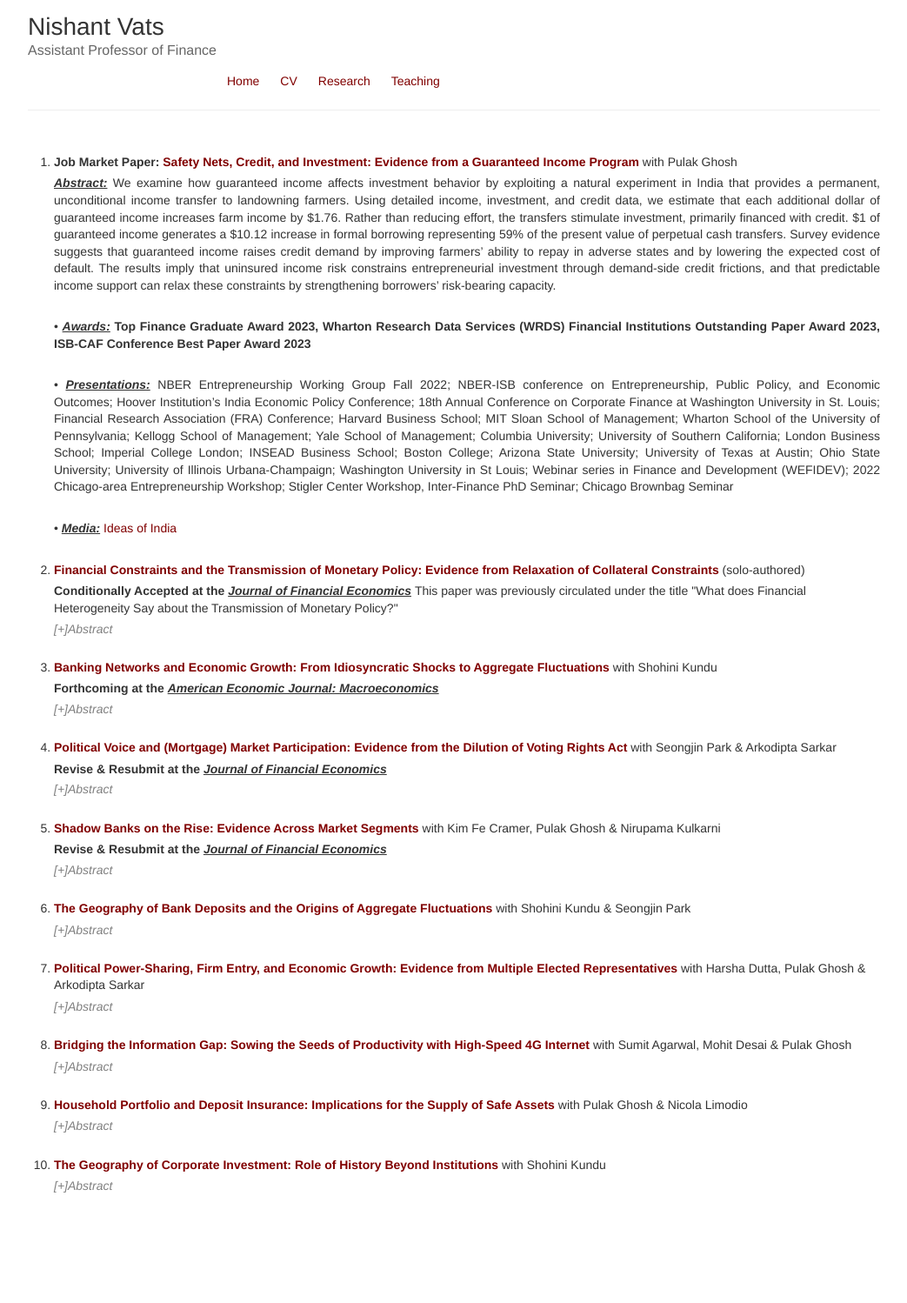
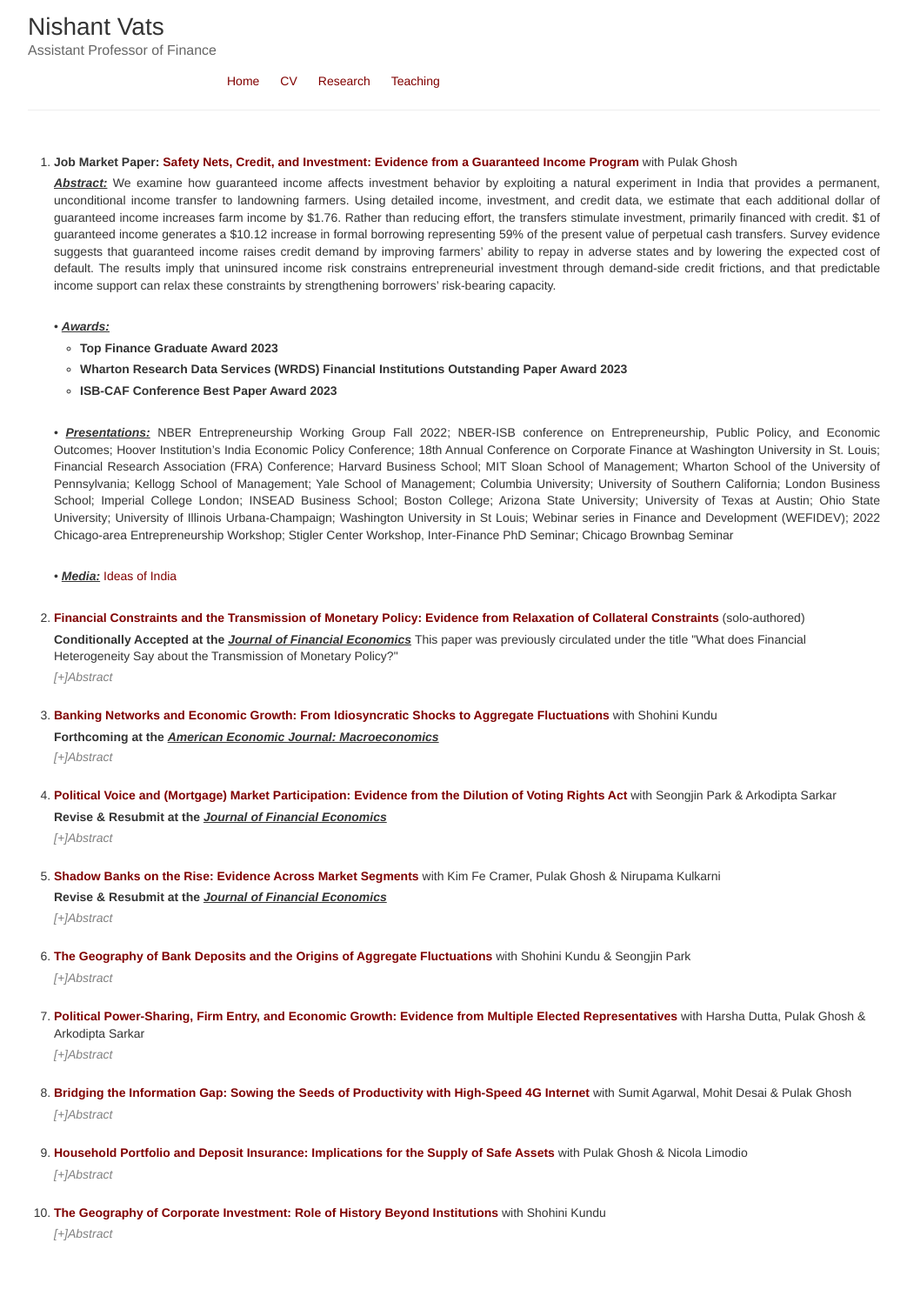
Before and after one commit to nishvats/nishvats.github.io, a Jekyll site: the page built from research.html, in a window 1280 px wide. Shown: the whole page at 87% size, without its empty margins (118-1161 px from the left). Built offline with Jekyll 4.4.1, drawn with Linux system fonts in a browser that asks for light colours; before the commit the page ends 1443 px from its top, so only the background shows below that.

Commit message:
Update research.html

```diff
--- a/research.html
+++ b/research.html
@@ -6,7 +6,13 @@ layout: default
     <li> <b>Job Market Paper:</b> <b><a href="https://papers.ssrn.com/sol3/papers.cfm?abstract_id=4265112">Safety Nets, Credit, and Investment: Evidence from a Guaranteed Income Program</a></b> with Pulak Ghosh </li>
     <p align="justify"> <b><u><em>Abstract:</em></u></b> We examine how guaranteed income affects investment behavior by exploiting a natural experiment in India that provides a permanent, unconditional income transfer to landowning farmers. Using detailed income, investment, and credit data, we estimate that each additional dollar of guaranteed income increases farm income by $1.76. Rather than reducing effort, the transfers stimulate investment, primarily financed with credit. $1 of guaranteed income generates a $10.12 increase in formal borrowing representing 59% of the present value of perpetual cash transfers. Survey evidence suggests that guaranteed income raises credit demand by improving farmers’ ability to repay in adverse states and by lowering the expected cost of default. The results imply that uninsured income risk constrains entrepreneurial investment through demand-side credit frictions, and that predictable income support can relax these constraints by strengthening borrowers’ risk-bearing capacity. </p>
     <br>
-    <p align="justify">• <b><u><em>Awards:</em></u> Top Finance Graduate Award 2023, Wharton Research Data Services (WRDS) Financial Institutions Outstanding Paper Award 2023, ISB-CAF Conference Best Paper Award 2023 </b> </p>
+    <p align="justify">• <b><u><em>Awards:</em></u>
+      <ul>
+  <li>Top Finance Graduate Award 2023</li>
+  <li>Wharton Research Data Services (WRDS) Financial Institutions Outstanding Paper Award 2023</li>
+  <li>ISB-CAF Conference Best Paper Award 2023</li>
+</ul>
+    </b> </p>
     <br>
     <p align="justify">• <b><u><em>Presentations:</em></u></b> NBER Entrepreneurship Working Group Fall 2022; NBER-ISB conference on Entrepreneurship, Public Policy, and Economic Outcomes; Hoover Institution’s India Economic Policy Conference; 18th Annual Conference on Corporate Finance at Washington University in St. Louis; Financial Research Association (FRA) Conference; Harvard Business School; MIT Sloan School of Management; Wharton School of the University of Pennsylvania; Kellogg School of Management; Yale School of Management; Columbia University; University of Southern California; London Business School; Imperial College London; INSEAD Business School; Boston College; Arizona State University; University of Texas at Austin; Ohio State University; University of Illinois Urbana-Champaign; Washington University in St Louis; Webinar series in Finance and Development (WEFIDEV); 2022 Chicago-area Entrepreneurship Workshop; Stigler Center Workshop, Inter-Finance PhD Seminar; Chicago Brownbag Seminar </p>
     <br>
```
